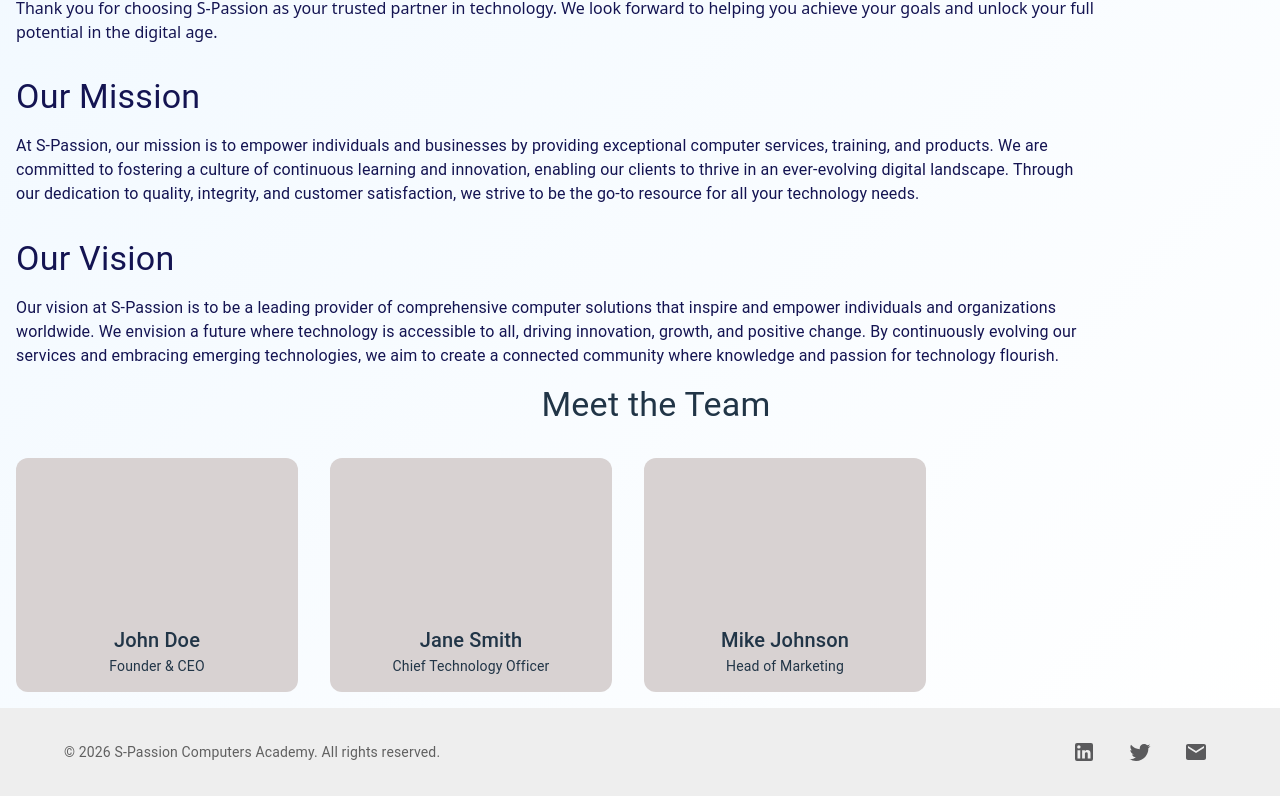
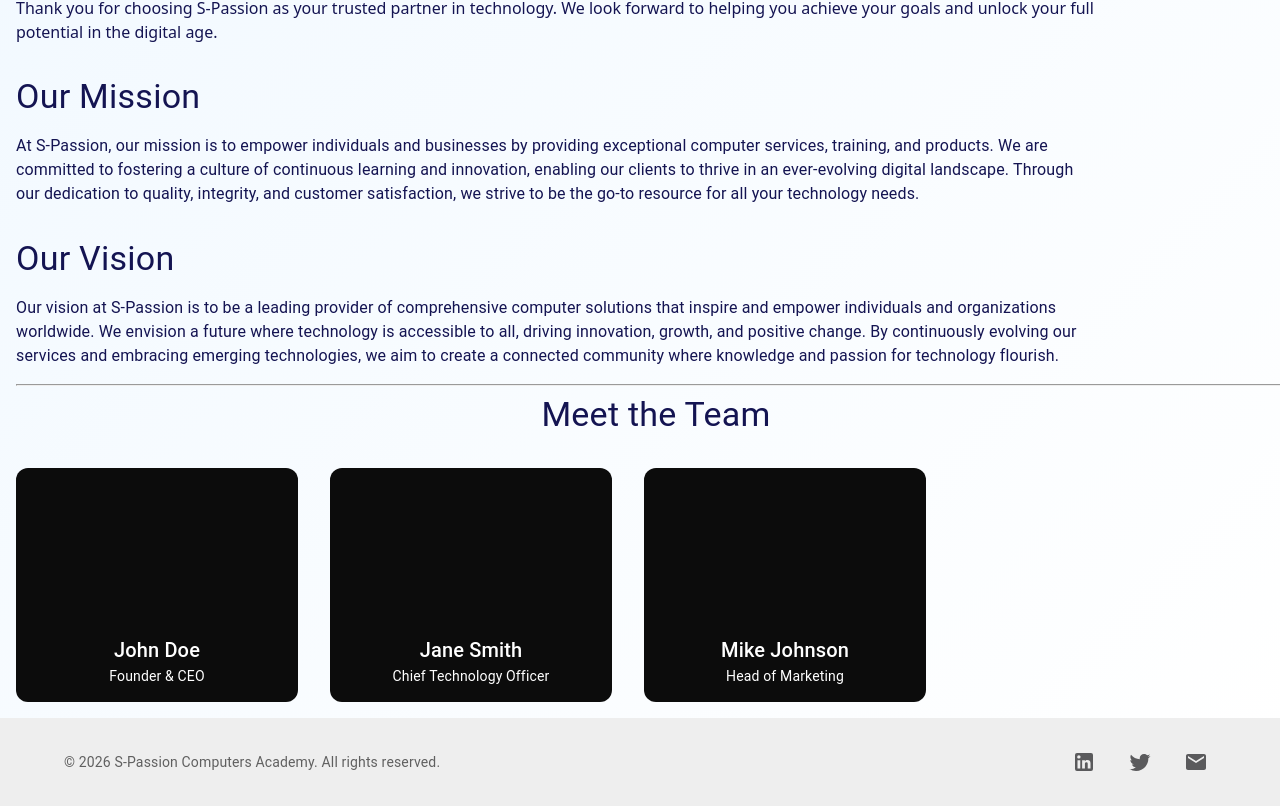
Before and after one commit to Lokkee-cyber/New-Folder, a React (Vite) app: page /about in a window 1280 px wide. Shown: the part 497-1303 px from the top of the page. Built offline with nearby package versions, Linux system fonts and the light colour scheme.

Commit message:
Updated About page

```diff
--- a/src/Pages/About.jsx
+++ b/src/Pages/About.jsx
@@ -6,7 +6,7 @@
       bgcolor: '#f0f8ff',
         background: 'linear-gradient(135deg, #f0f8ff 0%, #ffffff 100%)'
      }} md={{ p: 1, mt: 3, maxWidth: '720px' }}>
-      <Box maxWidth={'1080px'} sx={{ color: '#141452ff', width: { xs: '310px', sm: '500px', md: '1080px' } }}>
+      <Box maxWidth={'1080px'} sx={{ color: '#141452ff', width: { xs: '330px', sm: '500px', md: '1080px' } }}>
         <h1>About Us</h1>
       <p>Welcome to S-Passion! We are dedicated to providing top-notch computer services, training, and products to help you stay ahead in the digital world. Our mission is to empower individuals and businesses with the knowledge and tools they need to succeed in today's technology-driven environment.</p>
       <p>At S-Passion, we believe that technology is a powerful enabler of growth and innovation. Whether you're looking to enhance your computer skills through our comprehensive training programs, seeking reliable repair services, or in need of the latest computer products, we've got you covered.</p>
@@ -29,13 +29,13 @@
         Our vision at S-Passion is to be a leading provider of comprehensive computer solutions that inspire and empower individuals and organizations worldwide. We envision a future where technology is accessible to all, driving innovation, growth, and positive change. By continuously evolving our services and embracing emerging technologies, we aim to create a connected community where knowledge and passion for technology flourish.
       </Typography>
       </Box>
-
-      <Typography variant="h4" sx={{ mt: 4, mb: 2, textAlign: 'center', m: 'auto' }}>
+   <hr />
+      <Typography variant="h4" sx={{ mt: 4, mb: 2, textAlign: 'center', m: 'auto', color: '#141452ff' }}>
         Meet the Team
       </Typography>
       <Grid container spacing={4} sx={{ mt: 4 }}>
 
-        <Grid item xs={16} md={6} sx={{bgcolor: '#d8d2d2ff', borderRadius: 3, p:2}}>
+        <Grid item xs={16} md={6} sx={{bgcolor: 'rgb(12, 12, 12)', color: 'white', borderRadius: 3, p:2}}>
           <Box
 
             sx={{ width: 250, height: 150, borderRadius: '50%' }}
@@ -43,7 +43,7 @@
           <Typography variant="h6" sx={{textAlign: 'center'}}>John Doe</Typography>
           <Typography variant="body2" sx={{textAlign: 'center'}}>Founder & CEO</Typography>
         </Grid>
-        <Grid item xs={16} md={6}  sx={{bgcolor: '#d8d2d2ff', borderRadius: 3, p:2}}>
+        <Grid item xs={16} md={6}  sx={{bgcolor: 'rgb(12, 12, 12)', color: 'white', borderRadius: 3, p:2}}>
            <Box
 
             sx={{ width: 250, height: 150, borderRadius: '50%' }}
@@ -51,7 +51,7 @@
           <Typography variant="h6" sx={{textAlign: 'center'}}>Jane Smith</Typography>
           <Typography variant="body2" sx={{textAlign: 'center'}}>Chief Technology Officer</Typography>
         </Grid>
-        <Grid item xs={16} md={6} sx={{bgcolor: '#d8d2d2ff', borderRadius: 3, p:2}}>
+        <Grid item xs={16} md={6} sx={{bgcolor: 'rgb(12, 12, 12)', color: 'white', borderRadius: 3, p:2}}>
           <Box
             sx={{ width: 250, height: 150, borderRadius: '50%' }}
             ></Box>
--- a/src/Pages/Academy.jsx
+++ b/src/Pages/Academy.jsx
@@ -211,7 +211,7 @@
           >
             <Card
               sx={{
-                width: { xs: '20px', sm: '400px', md: '500px' },
+                width: { xs: '200px', sm: '400px', md: '500px' },
                 height: { xs: '400px', sm: '500px', md: '600px' },
                 display: 'flex',
                 flexDirection: 'column',
```
